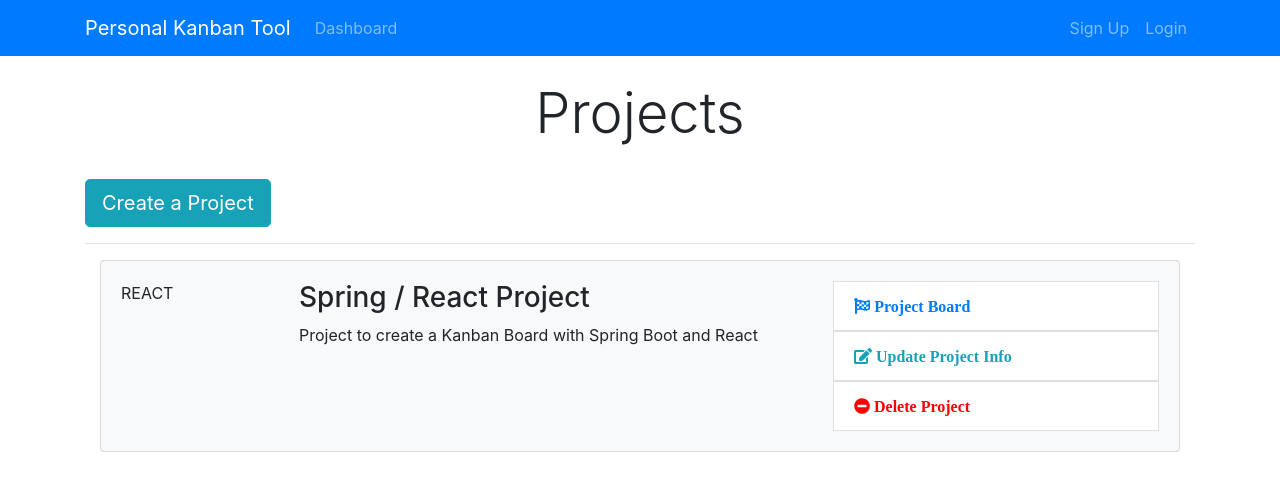
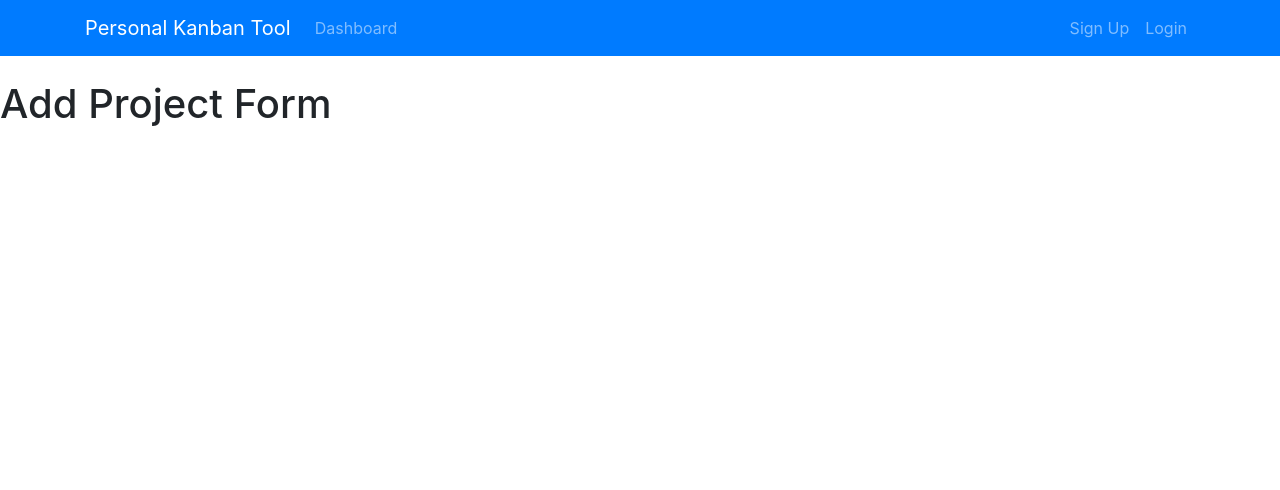
Before and after one commit to savinaysinha/ppmtool, a React (Create React App) app in the folder ppmtoolfrontend/ppmtool-react-client/: page /addProject in a window 1280 px wide. Shown: the top 490 px of the page. Built offline with nearby package versions, Linux system fonts and the light colour scheme.

Commit message:
Router, route, Link added to project

```diff
--- a/ppmtoolfrontend/ppmtool-react-client/package.json
+++ b/ppmtoolfrontend/ppmtool-react-client/package.json
@@ -6,6 +6,7 @@
     "bootstrap": "^4.4.1",
     "react": "^16.12.0",
     "react-dom": "^16.12.0",
+    "react-router-dom": "^5.1.2",
     "react-scripts": "3.2.0"
   },
   "scripts": {
--- a/ppmtoolfrontend/ppmtool-react-client/src/App.js
+++ b/ppmtoolfrontend/ppmtool-react-client/src/App.js
@@ -1,12 +1,18 @@
-import React from 'react';
-import logo from './logo.svg';
-import './App.css';
-import Dashboard from './component/Dashboard';
-import "bootstrap/dist/css/bootstrap.css"
+import React from "react";
+import "./App.css";
+import Dashboard from "./component/Dashboard";
+import "bootstrap/dist/css/bootstrap.css";
+import { BrowserRouter as Router, Route } from "react-router-dom";
+import Navbar from "./component/layouts/Navbar";
+import AddProjectForm from "./component/projectItems/AddProjectForm";
 function App() {
   return (
     <div className="App">
-     <Dashboard />
+      <Router>
+        <Navbar />
+        <Route path="/dashboard" component={Dashboard}/>
+        <Route exact path="/addProject" component={AddProjectForm}/>
+      </Router>
     </div>
   );
 }
--- a/ppmtoolfrontend/ppmtool-react-client/src/component/Dashboard.js
+++ b/ppmtoolfrontend/ppmtool-react-client/src/component/Dashboard.js
@@ -1,21 +1,20 @@
 import React, { Component } from "react";
-import Navbar from "./layouts/Navbar";
 import ProjectItem from "./projectItems/ProjectItem";
+import CreateProjectButton from "./layouts/CreateProjectButton";
+
 
 class Dashboard extends Component {
   render() {
     return (
       <div>
-        <Navbar />
+
         <div className="projects">
           <div className="container">
             <div className="row">
               <div className="col-md-12">
                 <h1 className="display-4 text-center">Projects</h1>
                 <br />
-                <a href="ProjectForm.html" className="btn btn-lg btn-info">
-                  Create a Project
-                </a>
+                <CreateProjectButton />
                 <br />
                 <hr />
 
--- /dev/null
+++ b/ppmtoolfrontend/ppmtool-react-client/src/component/layouts/CreateProjectButton.js
@@ -0,0 +1,10 @@
+import React from "react";
+import {Link} from "react-router-dom"
+const CreateProjectButton = () => {
+  return (
+    <Link to="/addProject" className="btn btn-lg btn-info">
+    Create a Project
+  </Link>
+  )
+};
+export default CreateProjectButton;
--- a/ppmtoolfrontend/ppmtool-react-client/src/component/layouts/Navbar.js
+++ b/ppmtoolfrontend/ppmtool-react-client/src/component/layouts/Navbar.js
@@ -1,4 +1,5 @@
 import React, { Component } from "react";
+import {Link} from "react-router-dom";
 
 class Navbar extends Component {
   render() {
@@ -34,9 +35,9 @@ class Navbar extends Component {
                   </a>
                 </li>
                 <li className="nav-item">
-                  <a className="nav-link" href="login.html">
+                  <Link className="nav-link" to="/dashboard">
                     Login
-                  </a>
+                  </Link>
                 </li>
               </ul>
             </div>
--- /dev/null
+++ b/ppmtoolfrontend/ppmtool-react-client/src/component/projectItems/AddProjectForm.js
@@ -0,0 +1,11 @@
+import React, { Component } from 'react'
+
+export default class AddProjectForm extends Component {
+    render() {
+        return (
+            <div>
+                <h1>Add Project Form</h1>
+            </div>
+        )
+    }
+}
```
Also changed, not shown: 1 other file (tests, documents, lock files or other folders).
